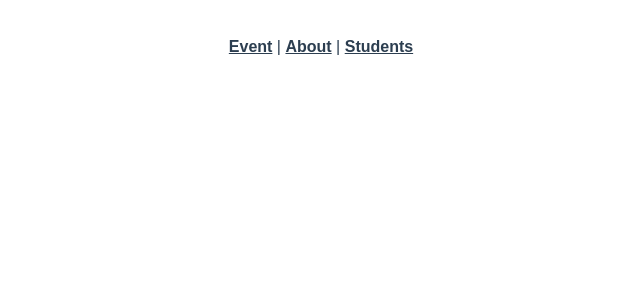
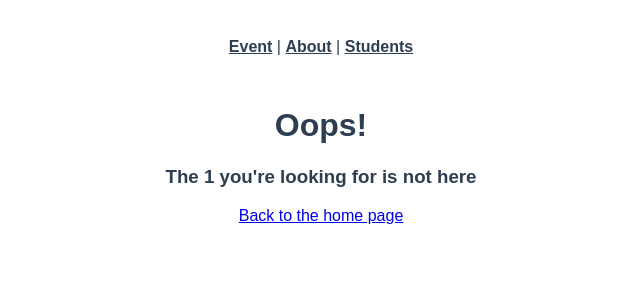
Before and after one commit to gloriabee/331-intro-to-vite, a Vue app: page /404/1 in a window 1280 px wide. Shown: the top 300 px of the page, without its empty margins (319-959 px from the left). Built offline with nearby package versions, Linux system fonts and the light colour scheme.

Commit message:
no 5 error result 1

```diff
--- a/src/router/index.ts
+++ b/src/router/index.ts
@@ -7,6 +7,7 @@
 import EventLayoutView from '@/views/event/LayoutView.vue'
 
 import StudentView from '@/views/StudentView.vue'
+import NotFoundView from '@/views/NotFoundView.vue'
 
 const router = createRouter({
   history: createWebHistory(import.meta.env.BASE_URL),
@@ -62,6 +63,18 @@
       path:'/students',
       name:'student',
       component:StudentView
+    },
+    {
+      path:'/404/:resource',
+      name:'404-resource-view',
+      component: NotFoundView,
+      props:true
+    },
+
+    {
+      path:'/:catchAll(.*)',
+      name:'not-found',
+      component: NotFoundView
     }
   ]
 })
--- /dev/null
+++ b/src/views/NotFoundView.vue
@@ -0,0 +1,17 @@
+*<script setup lang="ts">
+import { defineProps,withDefaults } from 'vue';
+const props=withDefaults(
+    defineProps<{
+        resource:String
+    }>(),
+    {
+        resource: 'page'
+    }
+)
+</script>
+
+<template>
+    <h1>Oops!</h1>
+    <h3>The {{resource}} you're looking for is not here</h3>
+    <router-link :to="{name: 'event-list-view'}">Back to the home page</router-link>
+</template>
--- a/src/views/event/LayoutView.vue
+++ b/src/views/event/LayoutView.vue
@@ -2,6 +2,7 @@
     import {ref,onMounted} from 'vue'
     import {type Event} from '@/types'
     import EventService from '@/services/EventService'
+    import { useRouter } from 'vue-router';
     const event=ref<Event | null>(null)
     const props=defineProps({
         id:{
@@ -9,13 +10,17 @@
             required:true
         }
     })
+    const router=useRouter()
     onMounted(()=>{
         EventService.getEvent(parseInt(props.id))
         .then((response)=>{
             event.value=response.data
         })
-        .catch((error)=>{
-            console.error('There was an error!',error)
+        .catch(()=>{
+            router.push({
+                name:'404-resource-view',
+                params:{resource:'event'}
+            })
         })
     })
 </script>
```
